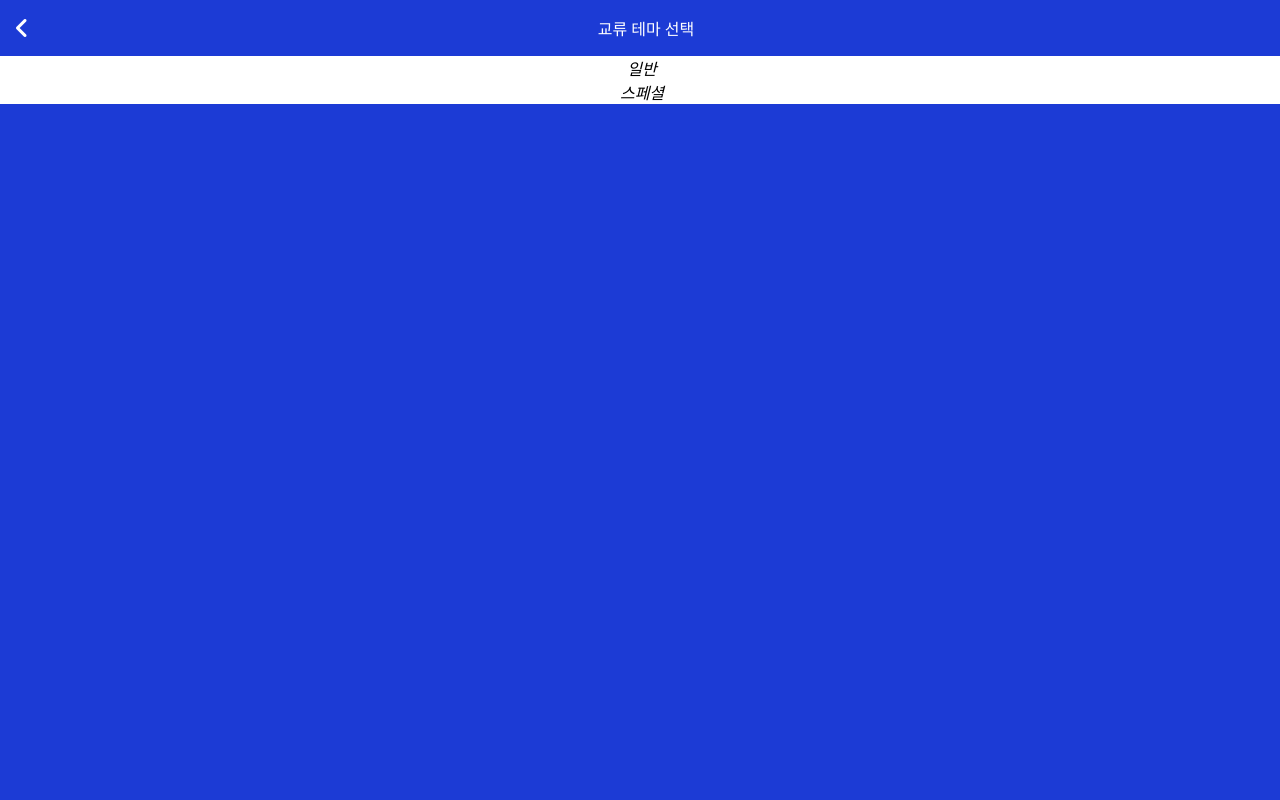
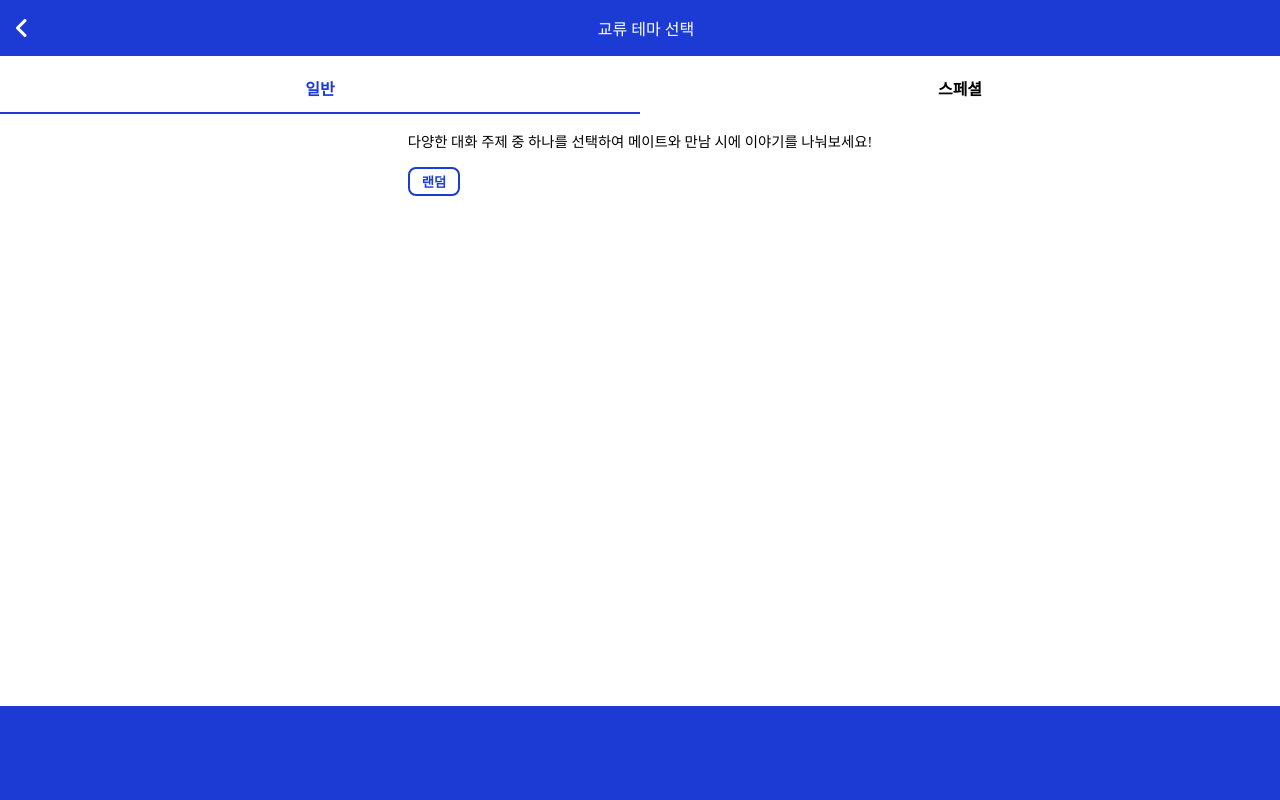
Before and after one commit to yoo0221/ShallWe, a Django app: page /thema/ in a window 1280 px wide. Run offline with Django 4.2, Linux system fonts and the light colour scheme; a user stored in the database is signed in.

Commit message:
thema.html : 일반, 스페셜 탭 adding specialThema.html

```diff
--- a/MainApp/templates/thema.html
+++ b/MainApp/templates/thema.html
@@ -8,33 +8,66 @@
         <meta name="viewport" content="width=device-width, initial-scale=1.0">
         <title>Document</title>
         <link href="{% static 'assets/fontawesome/css/all.css'%}" rel="stylesheet">
+        <link rel="stylesheet" href="{% static 'assets/css/detailProfile.css' %}" />
         <link rel="stylesheet" href="{% static 'assets/css/thema.css' %}" />
-        <link rel="stylesheet" href="{% static 'assets/css/detailProfile.css' %}" />
+
+        <script src="http://code.jquery.com/jquery-3.5.1.min.js"></script>
     </head>
     <body>
-        <div class='header'>
+        <div class="header">
             <i class="fa-solid fa-angle-left angleLeft"></i>
             <span>교류 테마 선택</span>
         </div>
-        <div class="thema">
-            <ul>
-                <li>
-                    <button></button>
-                    <i>일반</i>
-                </li>
-                <li>
-                    <button></button>
-                    <i>스페셜</i>
-                </li>
-            </ul>
+
+        <div class="themaCard">
+            <div class="themaTabs">
+                <div class="themaTab selected" data-tab-target="#tab1">일반</div>
+                <div class="themaTab" data-tab-target="#tab2">스페셜</div>
+            </div>
             <div class="themaContent">
-                <div class="themaContentTab">
-                    <p></p>
+                <div id="tab1" data-tab-content class="themaContentTab active">
+                    <p class="themaDes">다양한 대화 주제 중 하나를 선택하여
+                        메이트와 만남 시에 이야기를 나눠보세요!</p>
+                    <button class="randomButton chatButton">랜덤</button>
                 </div>
-                <div class="themaContentTab">
-                    <p></p>
+                <div id="tab2" data-tab-content class="themaContentTab">
+                    <p class="themaDes">전시회, 극장, 원데이클래스, 액티비티 시스템 등
+                        초특가 활동들을 메이트와 함께!</p>
+                    <a href="#">
+                        <div class="specialThema">
+                            <p>수제비누 만들기 클래스 2인 동반 할인<br/>
+                                22.07.30~22.08.30</p>
+                        </div>
+                    </a>
+                    <a href="#">
+                        <div class="specialThema">
+                            <p>현대미술관 1+1 동반 할인 행사<br/>
+                                22.07.30~22.08.30</p>
+                        </div>
+                    </a>
+                    <a href="#">
+                        <div class="specialThema">
+                            <p>서울시립미술관 안드리오 전시 할인<br/>
+                                22.08.01~22.08.28</p>
+                        </div>
+                    </a>
                 </div>
             </div>
         </div>
     </body>
+
+    <script>
+        const themaTabs = document.querySelectorAll("[data-tab-target]");
+        const themaContents =  document.querySelectorAll("[data-tab-content]");
+        themaTabs.forEach((themaTab) => {
+            themaTab.addEventListener("click", () => {
+                const target = document.querySelector(themaTab.dataset.tabTarget);
+                themaContents.forEach((themaTabc_all) => {
+                    themaTabc_all.classList.remove("active");
+                })
+                target.classList.add("active");
+            })
+        });
+
+    </script>
 </html>
--- a/static/assets/css/thema.css
+++ b/static/assets/css/thema.css
@@ -1,3 +1,108 @@
+html {
+    width: 100%;
+    height: 100%;
+}
+
+a {
+    text-decoration: none;
+}
+
+.themaCard {
+    text-align: center;
+    background-color: #FFF;
+    width: 100%;
+    height: 650px;
+    display: flex;
+    flex-direction: column;
+}
+
+.themaTabs {
+    display: flex;
+}
+
+.themaTab {
+    padding-top: 1.25rem;
+    padding-bottom: 0.75rem;
+    font-weight: bold;
+    width: 50%;
+    color: #000;
+    position: relative;
+}
+
+.themaTab.selected {
+    color: #1C3BD5;
+    border-bottom: 2px solid #1C3BD5;
+}
+
+.themaContentTab {
+    display: none;
+    position: relative;
+}
+
+.themaContentTab.active {
+    display: inline-block;
+}
+
+p {
+    padding: 1rem;
+    text-align: left;
+    color: #000;
+    font-weight: 500;
+    font-size: 0.9rem;
+}
+
+.randomButton {
+    padding: 0.75rem;
+    padding-top: 0.2rem;
+    padding-bottom: 0.2rem;
+    margin-left: 1rem;
+    margin-bottom: 1rem;
+    border: 2px solid #1C3BD5;
+    float: left;
+}
+
+.specialThema {
+    border: 7px solid #CCC;
+    margin: 1rem;
+    margin-top: 2rem;
+    margin-bottom: 2rem;
+    padding-bottom: 1rem;
+}
+
+.registerButton {
+    text-align: center;
+    border: 2px solid #1C3BD5;
+    padding: 1rem;
+    background-color: #1C3BD5;
+    opacity: 0.5;
+    color: #1C3BD5;
+}
+
+.registerButton > .next {
+    float: right;
+    width: 1rem;
+}
+
+/*
+.themaDetail > li > div {
+    float: left;
+    padding-top: 0.5rem;
+    padding-bottom: 0.5rem;
+    width: 25%;
+    text-decoration: none;
+    font-weight: bold;
+    font-size: 1rem;
+    background-color: #ccc;
+    border-top-left-radius: 10px;
+    border-top-right-radius: 10px;
+}
+
+.themaDetail > li > div {
+    color: #FFF;
+    background-color: #1C3BD5;
+} */
+
+
 /* {
     font-family: 'Noto Sans', sans-serif;
 }
@@ -85,22 +190,3 @@
 .calendar {
     margin: auto;
 } */
-
-.thema {
-    text-align: center;
-    background-color: #FFF;
-    width: 100%;
-}
-
-.setThema {
-    border-top-left-radius: 30px;
-    border-top-right-radius: 30px;
-    border-bottom-left-radius: 0px;
-    border-bottom-right-radius: 0px;
-    background-color: #FFF;
-    text-align: center;
-}
-
-ul {
-    list-style: none;
-}
```
Also changed, not shown: MainApp/templates/specialThema.html (added, +26 -0 lines), db.sqlite3.
